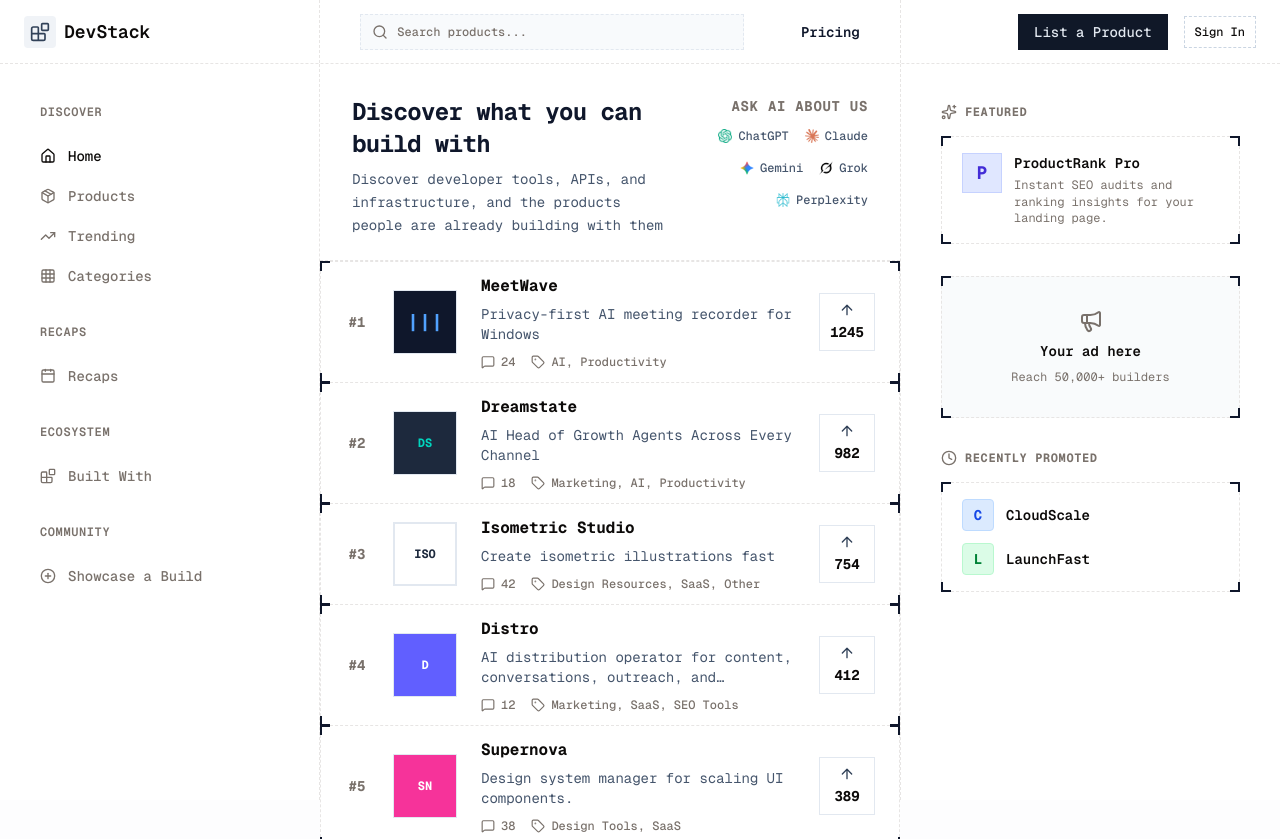
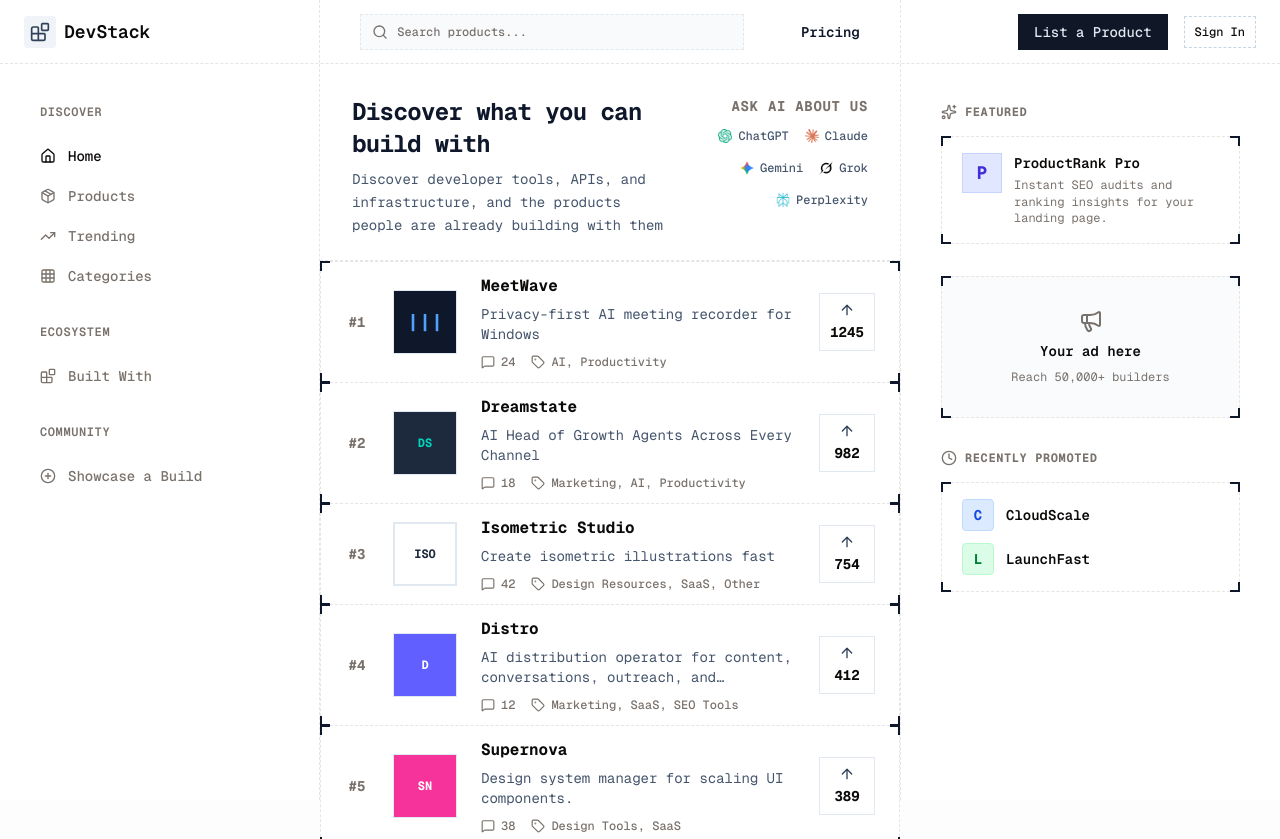
Before and after one commit to SoloDevAbu/DevStacks, a Next.js app: page / in a window 1280 px wide. Shown: the top 839 px of the page. Built offline with nearby package versions, Linux system fonts and the light colour scheme.

Commit message:
chore: remove recap from sidebar

```diff
--- a/components/home/left-sidebar.tsx
+++ b/components/home/left-sidebar.tsx
@@ -44,21 +44,6 @@
         </nav>
       </div>
 
-      {/* Recaps */}
-      <div className="flex flex-col gap-3">
-        <h3 className="text-xs font-semibold tracking-wider text-muted-foreground uppercase">
-          Recaps
-        </h3>
-        <nav className="mt-2 flex flex-col gap-2 text-sm font-medium text-muted-foreground">
-          <a
-            href="#"
-            className="flex items-center gap-3 py-1.5 hover:text-foreground"
-          >
-            <Calendar className="size-4" /> Recaps
-          </a>
-        </nav>
-      </div>
-
       {/* Ecosystem */}
       <div className="flex flex-col gap-3">
         <h3 className="text-xs font-semibold tracking-wider text-muted-foreground uppercase">
```
